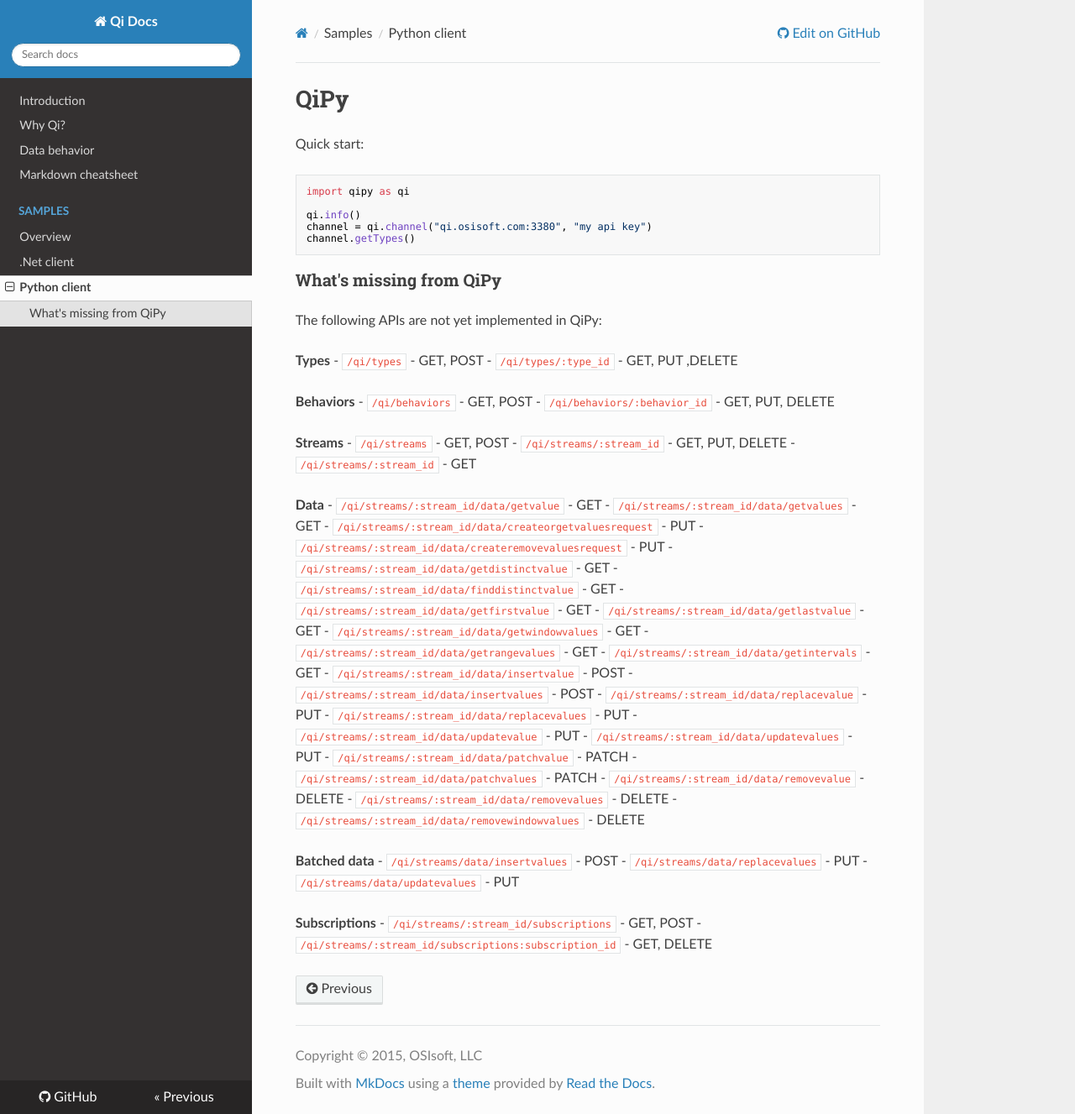
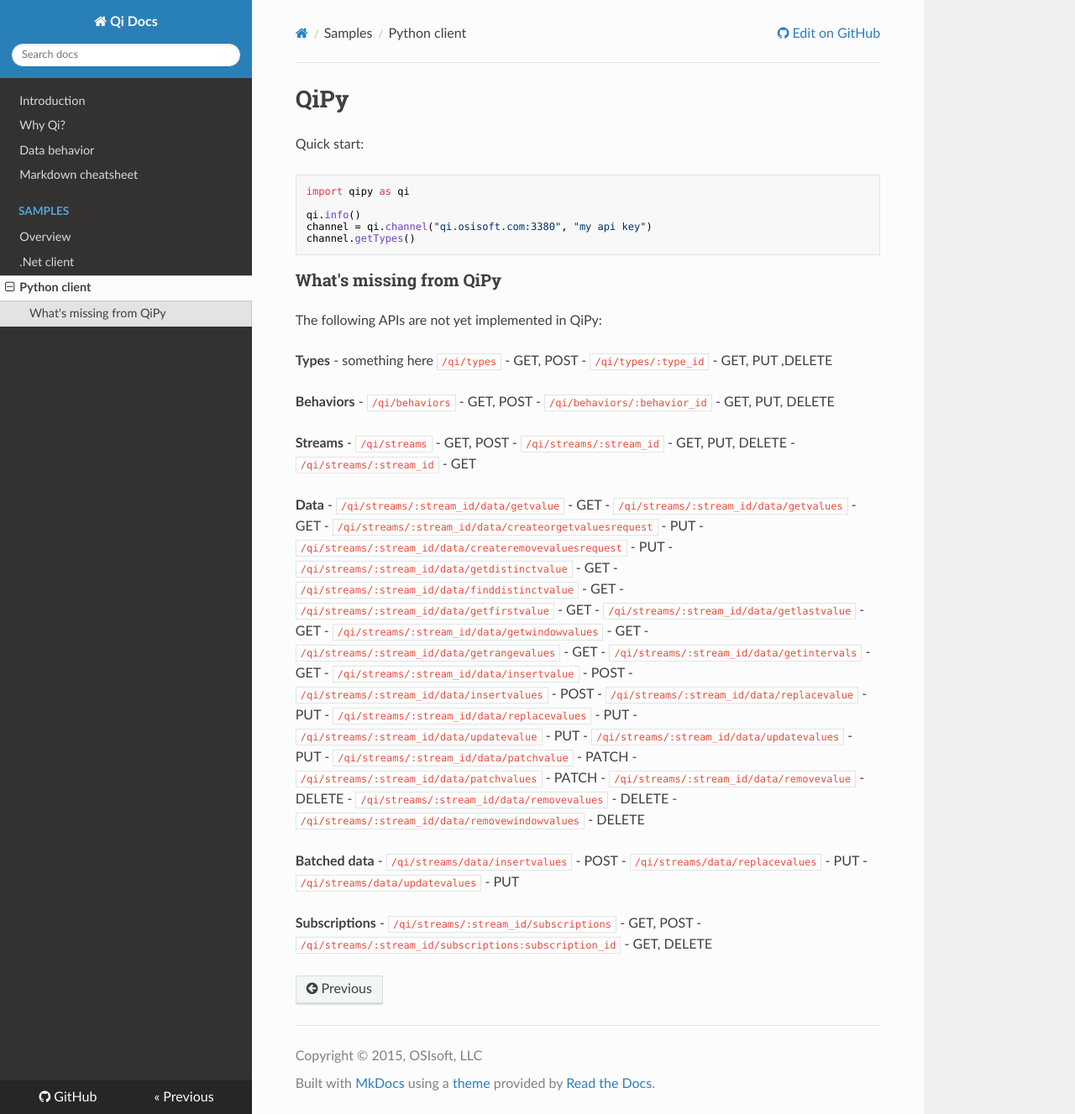
Before and after one commit to AVEVA/AVEVA-Samples, an MkDocs documentation site: the page built from docs/samples/python.md, in a window 1280 px wide and 1327 px high. Shown: the whole window at 84% size. Built offline with MkDocs 1.6.1, drawn with Linux system fonts in a browser that asks for light colours; nearby versions of some CDN libraries; old or Windows-style settings are respelled for this version of MkDocs.

Commit message:
why won't lists work in RTD?!

```diff
--- a/docs/samples/python.md
+++ b/docs/samples/python.md
@@ -12,7 +12,7 @@
 The following APIs are not yet implemented in QiPy:
 
 **Types**
-- `/qi/types` - GET, POST
+- something here `/qi/types` - GET, POST
 - `/qi/types/:type_id` - GET, PUT ,DELETE
 
 **Behaviors**
```
